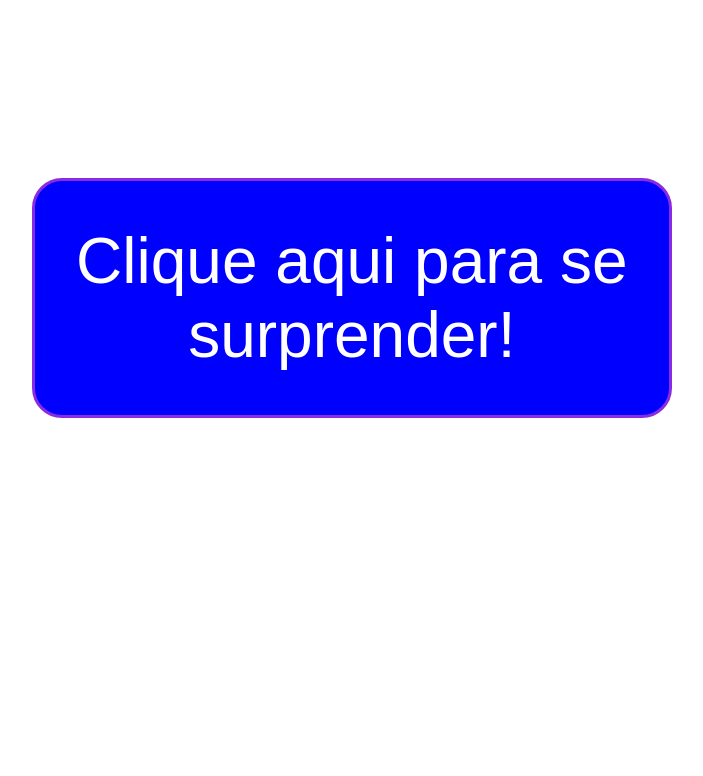
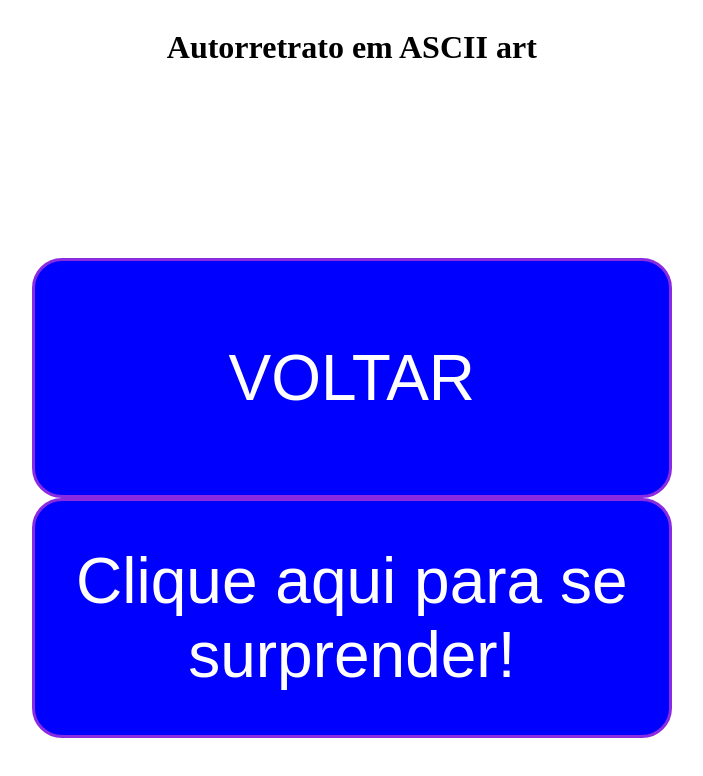
Before and after one commit to ErickScotta/codeASCII, a plain HTML site: page index.html in a window 1280 px wide. Shown: the whole page, without its empty margins (277-980 px from the left). Drawn offline with Linux system fonts and the light colour scheme.

Commit message:
Update index.html
CASO DER MERDA VOLTAR PRO ULTIMO

```diff
--- a/index.html
+++ b/index.html
@@ -8,6 +8,10 @@
 </head>
 <body>
     <main>
+        <div class="cabeca">
+            <h1>Autorretrato em ASCII art</h1>
+            <button class="volt">VOLTAR</button>
+        </div>
         <div id="recarregar"><button onclick="refresh('recarregar')">Clique aqui para se surprender!</button></div>
     </main>
     <script src="semload.js"></script>
```
